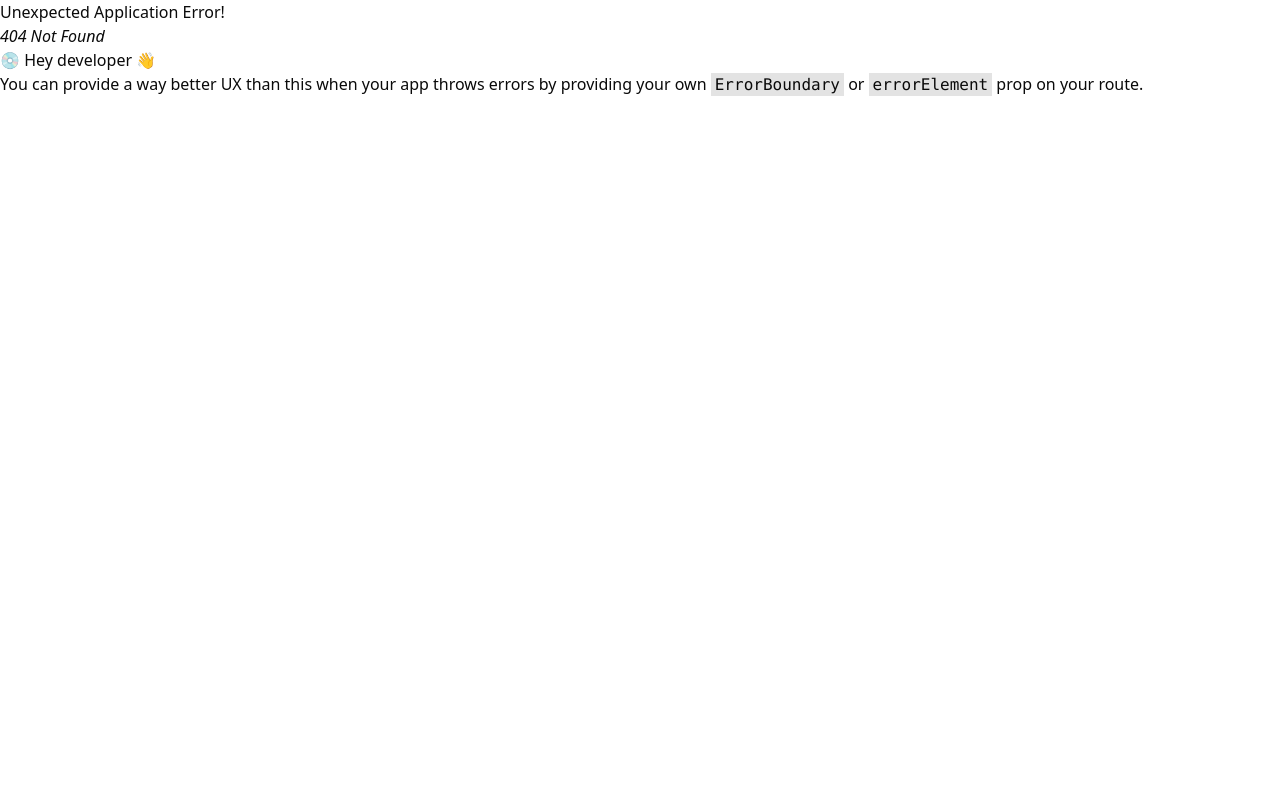
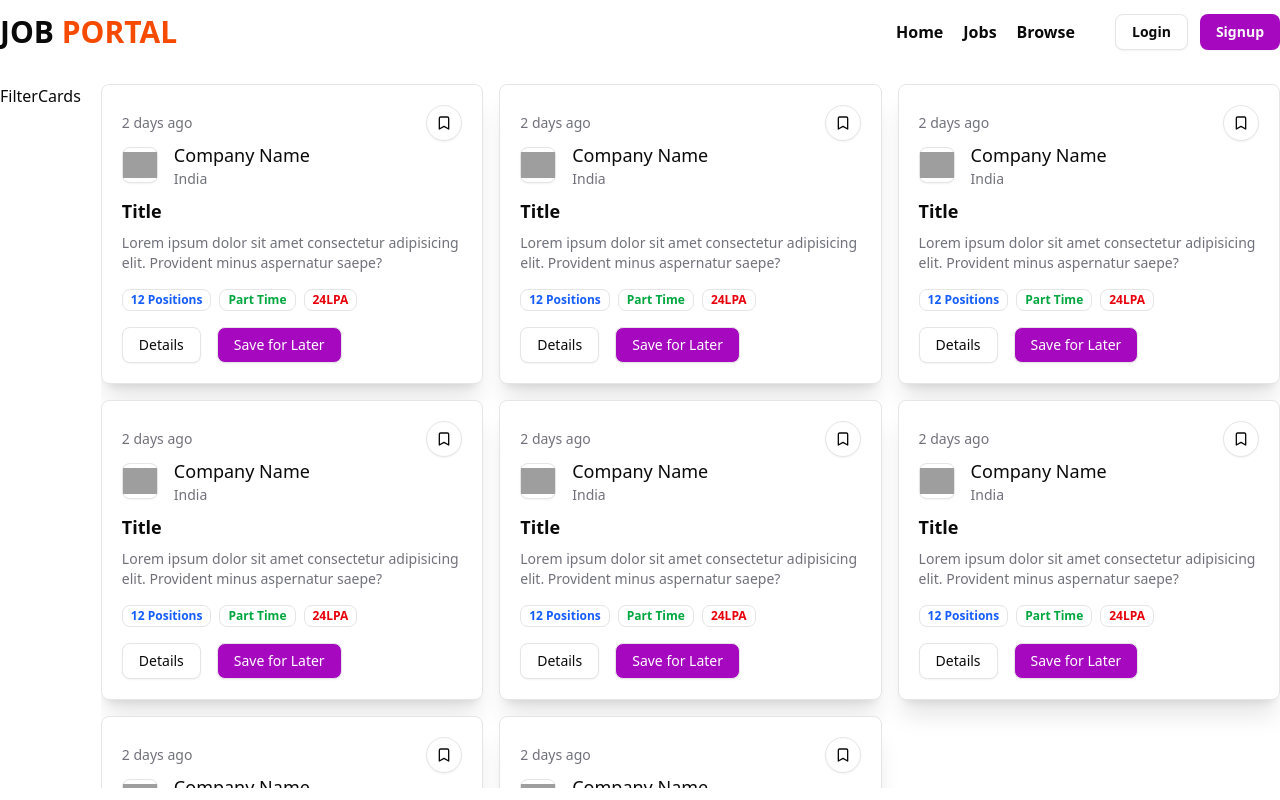
Before and after one commit to Liza172/Workify, a React (Vite) app in the folder frontend/: page /jobs in a window 1280 px wide. Before the commit this address had no page. Built offline with nearby package versions, Linux system fonts and the light colour scheme; grey boxes are pictures that could not be loaded.

Commit message:
Job Card done

```diff
--- a/frontend/src/App.jsx
+++ b/frontend/src/App.jsx
@@ -3,6 +3,7 @@ import { createBrowserRouter, RouterProvider } from 'react-router-dom'
 import Login from './components/auth/Login'
 import Signup from './components/auth/Signup'
 import Home from './components/Home'
+import Jobs from './components/Jobs'
 
 const appRouter = createBrowserRouter([
   {
@@ -16,6 +17,10 @@ const appRouter = createBrowserRouter([
   {
     path: '/signup',
     element : <Signup/>
+  },
+  {
+    path: '/jobs',
+    element : <Jobs/>
   }
 
 ])
--- /dev/null
+++ b/frontend/src/components/FilterCards.jsx
@@ -0,0 +1,9 @@
+import React from 'react'
+
+function FilterCards() {
+  return (
+    <div>FilterCards</div>
+  )
+}
+
+export default FilterCards
--- /dev/null
+++ b/frontend/src/components/Job.jsx
@@ -0,0 +1,42 @@
+import React from 'react'
+import { Button } from './ui/button'
+import { Bookmark } from 'lucide-react'
+import { Avatar, AvatarImage } from '@radix-ui/react-avatar'
+import { Badge } from './ui/badge'
+
+function Job() {
+  return (
+    <div className='p-5 rounded-md shadow-xl bg-white border border-gay-100'>
+      <div className='flex items-center justify-between'>
+          <p className='text-zinc-500 text-sm'>2 days ago</p>
+          <Button variant="outline" className="rounded-full" size="icon"><Bookmark/></Button>
+      </div>
+      <div className='flex items-center gap-4'>
+          <Button className="" variant="outline" size = "icon">
+            <Avatar>
+              <AvatarImage src = "https://png.pngtree.com/png-vector/20220509/ourmid/pngtree-company-logo-design-trademark-design-creative-logo-png-image_4569380.png"></AvatarImage>
+            </Avatar>
+          </Button>
+          <div>
+              <h1 className='text-lg font-medium'>Company Name</h1>
+              <p className='text-sm text-zinc-500'>India</p>
+          </div>
+      </div>
+      <div>
+          <h1 className='font-bold text-lg my-2'>Title</h1>
+          <p className='text-zinc-500 text-sm'>Lorem ipsum dolor sit amet consectetur adipisicing elit. Provident minus aspernatur saepe?</p>
+      </div>
+      <div className='flex items-center gap-2 mt-4'>
+          <Badge className={'text-blue-600 font-bold'} variant="ghost"> 12 Positions</Badge>
+          <Badge className={'text-green-600 font-bold'} variant="ghost">Part Time</Badge>
+          <Badge className={'text-red-600 font-bold'} variant="ghost">24LPA</Badge>
+      </div>
+      <div className='flex items-center gap-4 mt-4'>
+        <Button variant="outline">Details</Button>
+        <Button variant="outline" className="bg-[#a608bf] text-white">Save for Later</Button>
+      </div>
+    </div>
+  )
+}
+
+export default Job
--- /dev/null
+++ b/frontend/src/components/Jobs.jsx
@@ -0,0 +1,39 @@
+import React from 'react'
+import Navbar from './shared/Navbar'
+import FilterCards from './FilterCards'
+import Job from './Job'
+
+
+const jobArray  =[1,2,3,4,5, 6, 7, 8]
+function Jobs() {
+  return (
+    <div>
+        <Navbar/>
+        <div className='max-w-7xl mx-auto mt-5'>
+          <div className='flex gap-5'>
+              <div className='w-20%'>
+                <FilterCards/>
+              </div>
+              {
+                jobArray.length <= 0 ? <span> Job Not found </span> :(
+                  <div className='flex-1 h-[88vh] overflow-y-auto pb-5'>
+                      <div className='grid grid-cols-3 gap-4'>
+                        {
+                          jobArray.map((item, index) => (
+                            <div>
+                              <Job/>
+                            </div>
+                          ))
+                        }
+                      </div>
+                  </div>
+                )
+              }
+          </div>
+
+        </div>
+    </div>
+  )
+}
+
+export default Jobs
--- a/frontend/src/components/shared/Navbar.jsx
+++ b/frontend/src/components/shared/Navbar.jsx
@@ -19,16 +19,16 @@ function Navbar() {
             <h1 className='text-3xl font-bold'> JOB <span className='text-orange-600'>PORTAL</span></h1>
           </div>
         <div className='flex items-center gap-10'>
-          <ul className='flex front-medium items-center gap-5'>
-            <li>Home</li>
-            <li>Jobs</li>
-            <li>Browse</li>
+          <ul className='flex front-medium items-center gap-5 font-bold'>
+            <li><Link to = "/">Home</Link></li>
+            <li><Link to = "/jobs">Jobs</Link></li>
+            <li><Link to = "/browse">Browse</Link></li>
           </ul>
           {
             !user ? (
                   <div className='flex gap-3 items-center'>
-                    <Link to="/login"><Button variant="outline" >Login</Button></Link>
-                    <Link to="/signup"><Button className="bg-[#a608bf] hover:bg-[#865497]">Signup</Button></Link>
+                    <Link to="/login"><Button variant="outline" className="font-bold">Login</Button></Link>
+                    <Link to="/signup"><Button className="bg-[#a608bf] hover:bg-[#865497] font-bold">Signup</Button></Link>
                   </div>
                 ): (
           <Popover>
```
